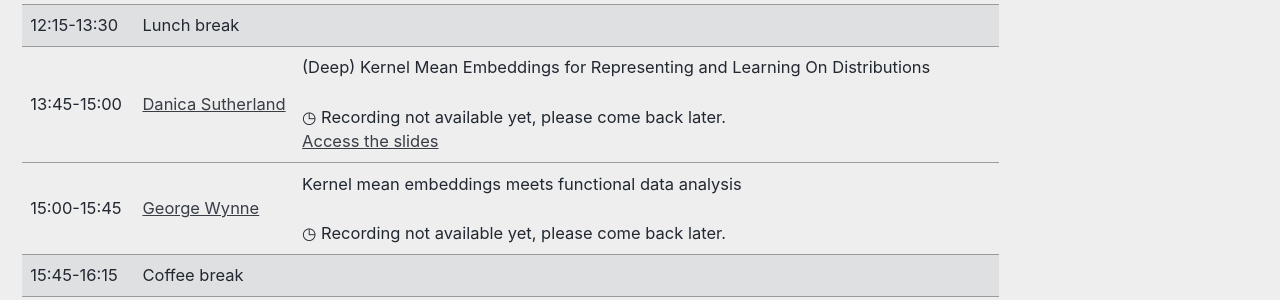
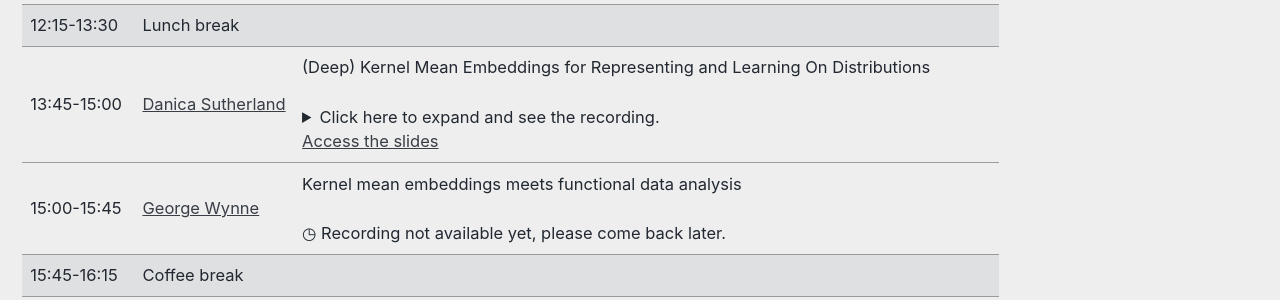
Before and after one commit to LIKE23-Bern/LIKE23-Bern.github.io, a Jekyll site: the page built from _pages/program.md, in a window 1280 px wide and 900 px high, scrolled down 910 px. Shown: the part 153-453 px from the top of the window. Built offline with Jekyll 4.4.1, drawn with Linux system fonts in a browser that asks for light colours; cached includes are drawn as plain includes.

Commit message:
Update program.md

```diff
--- a/_pages/program.md
+++ b/_pages/program.md
@@ -107,7 +107,9 @@ header:
 		</td>
 		<td>
 		   (Deep) Kernel Mean Embeddings for Representing and Learning On Distributions<br />
-		   <br /> &#9719; Recording not available yet, please come back later. <br />
+		    <br><details> <br> <summary> Click here to expand and see the recording. </summary><br>
+		    <iframe name="Tobira Player" src="https://tobira.unibe.ch/~embed/!v/ND6ukyThLls" allow=fullscreen style="border: none; width: 100%; aspect-ratio: 16/9;"></iframe>
+		    <br></details>
 		    <a href="https://djsutherland.ml/slides/like23.pdf">Access the slides</a>
 	    </td>
 	</tr>
```
